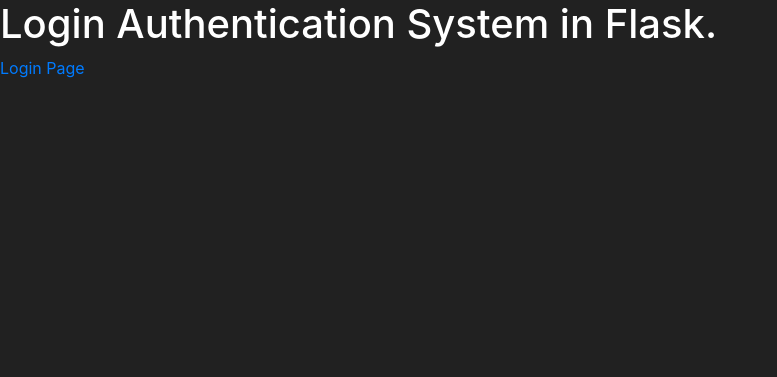
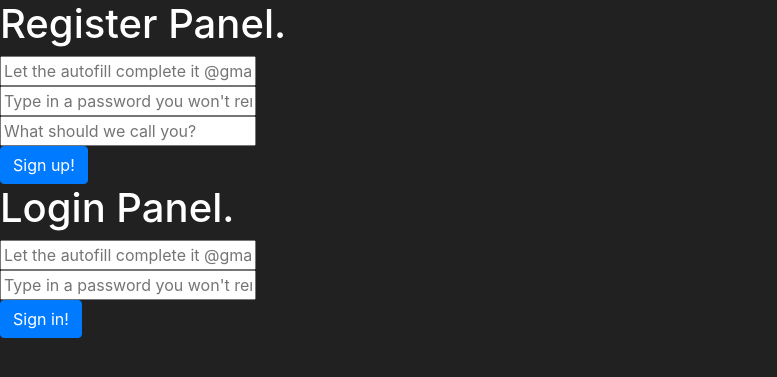
Before and after one commit to hussainatif/aptee, a Flask app: page / in a window 1280 px wide. Shown: the part 112-489 px from the top of the page, without its empty margins (0-777 px from the left). Run offline with Flask 2, Linux system fonts and the light colour scheme; parts of the project's set-up code (start-up, migrations or seed data) failed here and were passed over; some libraries are stand-ins or nearby versions.

Commit message:
login backend

```diff
--- a/Templates/index.html
+++ b/Templates/index.html
@@ -10,8 +10,27 @@
 {% endblock %}
 {% block content %}
 <!--form to add the new item in the list-->
-<h1>Login Authentication System in Flask.</h1>
-<a href="{{ url_for('login') }}">Login Page</a><br>
+<h1>Register Panel.</h1>
+<div>
+  {{message}}
+  <form class="form" action="{{ url_for('Signup')}}" method="post">
+    {{form.csrf_token}}
+    <div class="email_id"> {{ form.email_id }}</div>
+    <div class="password"> {{ form.password }}</div>
+    <div class="name"> {{ form.name }}</div>
+    <div class="sub_button"><button style="vertical-align:middle" type="submit" class="btn btn-primary">Sign up!</button></div>
+  </form>
+</div>
+<h1>Login Panel.</h1>
+<div>
+  <form class="form" action="{{ url_for('home')}}" method="post">
+    {{form.csrf_token}}
+    <div class="email_id"> {{ form.email_id }}</div>
+    <div class="password"> {{ form.password }}</div>
+    <div class="sub_button"><button style="vertical-align:middle" type="submit" class="btn btn-primary">Sign in!</button></div>
+  </form>
+</div>
+
 {% endblock %}
 {% block style %}
     <!--Style block-->
--- a/app.py
+++ b/app.py
@@ -1,24 +1,36 @@
 #importing required packages
+from email import message
 import pygsheets
-import json
-from flask import Flask, render_template
+import flask
+import pandas as pd
 from flask_login import UserMixin
-from flask_wtf import wtforms
-from wtforms import StringField,PasswordField,SubmitField
-
-gc = pygsheets.authorize(service_file = 'Auth.json')
-sh = gc.open_by_url('https://docs.google.com/spreadsheets/d/1CyWjl6Y5Gi_e3z7A8wtw-qOaBe3GvCD4sqWWvaMubXY/edit?usp=sharing')
-wks = sh.worksheet_by_title('Sheet1')
-#for row in wks:
- #       print(row)
-app = Flask(__name__, template_folder="Templates")
+from wtforms import Form,StringField,PasswordField,SubmitField
+from wtforms.validators import InputRequired, Length, ValidationError,Email
+app = flask.Flask(__name__, template_folder="Templates")
 app.config['SECRET_KEY']='abcdefghijkhlmnop'
+class SignupForm(Form):
+        email_id = StringField(id='Register_email',validators=[InputRequired(), Length(min=4, max=20),Email(message="Come on Bro")],render_kw={"placeholder": "Let the autofill complete it @gmail.com"})
+        password = PasswordField(id='Register_password',validators=[InputRequired(), Length(min=8, max=20)], render_kw={"placeholder": "Type in a password you won't remember"})
+        name=StringField(id='Register_name',validators=[InputRequired()],render_kw={"placeholder": "What should we call you?"})
+        submit = SubmitField('Register')
 @app.route('/', methods =['POST', 'GET'])
 def home():
-        return render_template('index.html')
+        form = SignupForm(flask.request.form)
+        return flask.render_template('index.html',form=form)
+@app.route('/Signup', methods =['POST'])
+def Signup():
+        form =SignupForm(flask.request.form)
+        email=form.email_id.data
+        gc = pygsheets.authorize(service_file = 'Auth.json')
+        sh = gc.open_by_url('https://docs.google.com/spreadsheets/d/1CyWjl6Y5Gi_e3z7A8wtw-qOaBe3GvCD4sqWWvaMubXY/edit?usp=sharing')
+        wks = sh.worksheet_by_title('Client_Details')
+        df = wks.get_as_df()
+        if len(df[df['email_id']==email])>0:
+                return flask.render_template('index.html',form=form,message="The Email is already registered Please Login")
+        else:
+                cells = wks.get_all_values(include_tailing_empty_rows=False, include_tailing_empty=False, returnas='matrix')
+                wks = wks.insert_rows(len(cells), number=1, values= [form.email_id.data,form.name.data,'','','','','','','','','',form.password.data])
+        return flask.render_template('index.html',form=form)
 
-@app.route('/login',methods=['POST','GET'])
-def login():
-        return render_template('login.html')
 if __name__ == '__main__':
     app.run(debug = True)
```
Also changed, not shown: Datahub.py (+7 -3 lines), Templates/login.html (deleted, +0 -19 lines).
